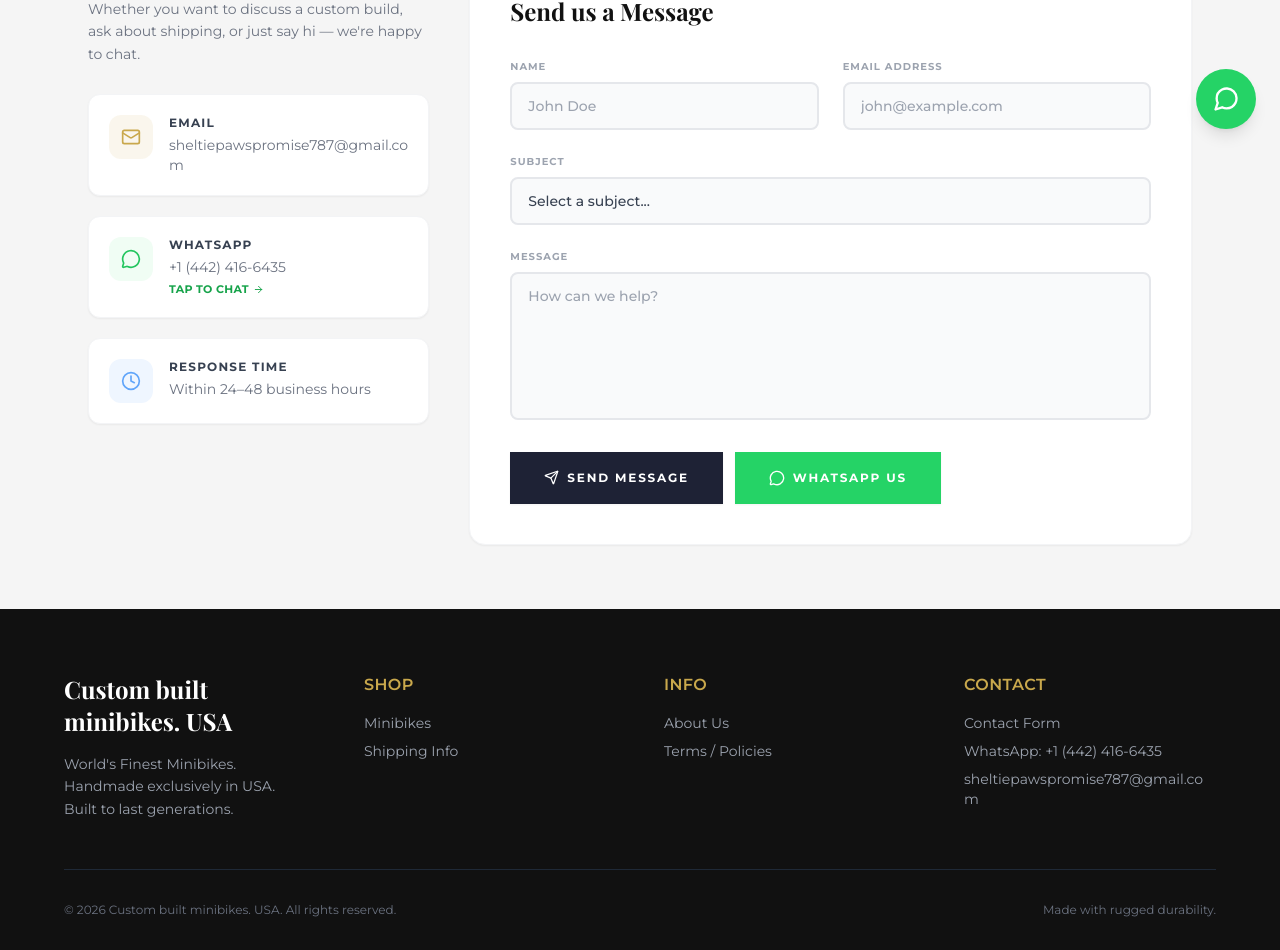
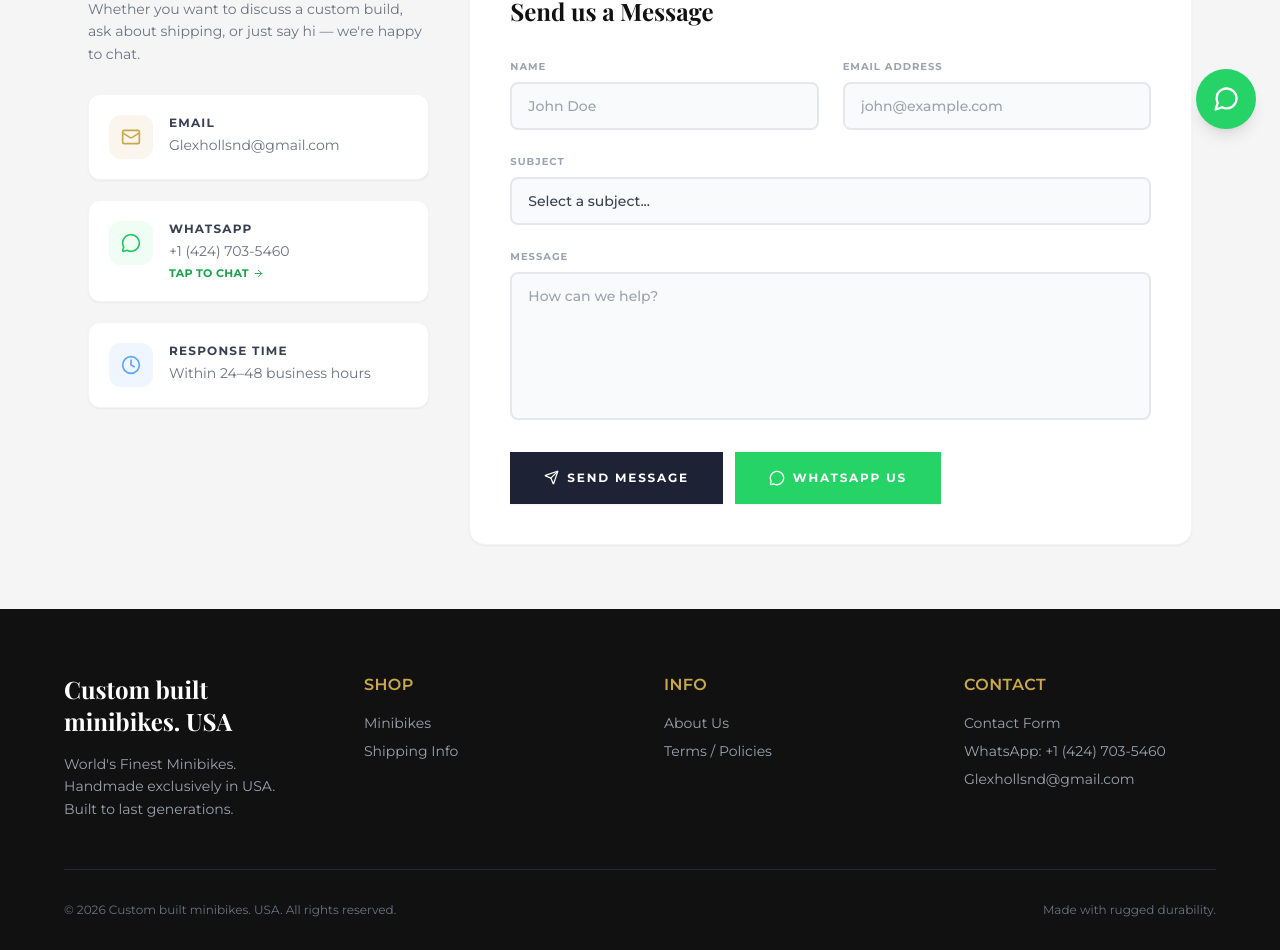
Before and after one commit to johnbrindi/minibikes, a Next.js app: page /contact in a window 1280 px wide. Shown: the part 647-1597 px from the top of the page. Built offline with nearby package versions, Linux system fonts and the light colour scheme; a web font is replaced by a local one.

Commit message:
feat: implement contact page with email API route, footer component, and product data definitions

```diff
--- a/app/api/contact/route.ts
+++ b/app/api/contact/route.ts
@@ -20,7 +20,7 @@ export async function POST(req: NextRequest) {
 
     await transporter.sendMail({
       from: `"Hustler Minibikes Contact" <${process.env.SMTP_USER}>`,
-      to: 'sheltiepawspromise787@gmail.com',
+      to: 'Glexhollsnd@gmail.com',
       replyTo: email,
       subject: subject ? `[Contact Form] ${subject} – from ${name}` : `[Contact Form] Message from ${name}`,
       html: `
--- a/app/contact/page.tsx
+++ b/app/contact/page.tsx
@@ -60,7 +60,7 @@ export default function ContactPage() {
 
             {/* Email */}
             <a
-              href="mailto:sheltiepawspromise787@gmail.com"
+              href="mailto:Glexhollsnd@gmail.com"
               className="flex items-start gap-4 bg-white rounded-xl p-5 border border-gray-100 shadow-sm hover:shadow-md hover:border-[#c9a84c]/40 transition-all duration-200 group"
             >
               <div className="bg-[#c9a84c]/10 rounded-xl p-3 group-hover:bg-[#c9a84c]/20 transition-colors flex-shrink-0">
@@ -68,13 +68,13 @@ export default function ContactPage() {
               </div>
               <div>
                 <p className="font-bold text-xs text-gray-700 mb-1 uppercase tracking-widest">Email</p>
-                <p className="text-sm text-gray-500 break-all">sheltiepawspromise787@gmail.com</p>
+                <p className="text-sm text-gray-500 break-all">Glexhollsnd@gmail.com</p>
               </div>
             </a>
 
             {/* WhatsApp */}
             <a
-              href="https://wa.me/14424166435"
+              href="https://wa.me/14247035460"
               target="_blank"
               rel="noopener noreferrer"
               className="flex items-start gap-4 bg-white rounded-xl p-5 border border-gray-100 shadow-sm hover:shadow-md hover:border-green-300 transition-all duration-200 group"
@@ -84,7 +84,7 @@ export default function ContactPage() {
               </div>
               <div>
                 <p className="font-bold text-xs text-gray-700 mb-1 uppercase tracking-widest">WhatsApp</p>
-                <p className="text-sm text-gray-500">+1 (442) 416-6435</p>
+                <p className="text-sm text-gray-500">+1 (424) 703-5460</p>
                 <p className="text-[11px] text-green-600 font-bold mt-1 uppercase tracking-wide flex items-center gap-1">
                   Tap to chat <ArrowRight size={11} />
                 </p>
@@ -203,7 +203,7 @@ export default function ContactPage() {
                     </button>
 
                     <a
-                      href="https://wa.me/14424166435"
+                      href="https://wa.me/14247035460"
                       target="_blank"
                       rel="noopener noreferrer"
                       className="btn-whatsapp py-4 px-8"
--- a/components/Footer.tsx
+++ b/components/Footer.tsx
@@ -7,10 +7,10 @@ export function Footer() {
         <div className="grid grid-cols-1 sm:grid-cols-2 lg:grid-cols-4 gap-12 mb-12">
           {/* Brand */}
           <div className="space-y-4">
-            <h3 className="font-playfair text-2xl font-bold mb-4">Custom built<br/>minibikes. USA</h3>
+            <h3 className="font-playfair text-2xl font-bold mb-4">Custom built<br />minibikes. USA</h3>
             <p className="text-gray-400 text-sm leading-relaxed">
-              World&apos;s Finest Minibikes.<br/>
-              Handmade exclusively in USA.<br/>
+              World&apos;s Finest Minibikes.<br />
+              Handmade exclusively in USA.<br />
               Built to last generations.
             </p>
           </div>
@@ -40,13 +40,13 @@ export function Footer() {
             <ul className="space-y-2 text-sm text-gray-400">
               <li><Link href="/contact" className="hover:text-white transition-colors">Contact Form</Link></li>
               <li>
-                <a href="https://wa.me/14424166435" target="_blank" rel="noopener noreferrer" className="hover:text-green-400 transition-colors">
-                  WhatsApp: +1 (442) 416-6435
+                <a href="https://wa.me/14247035460" target="_blank" rel="noopener noreferrer" className="hover:text-green-400 transition-colors">
+                  WhatsApp: +1 (424) 703-5460
                 </a>
               </li>
               <li>
-                <a href="mailto:sheltiepawspromise787@gmail.com" className="hover:text-brand-gold transition-colors break-all">
-                  sheltiepawspromise787@gmail.com
+                <a href="mailto:Glexhollsnd@gmail.com" className="hover:text-brand-gold transition-colors break-all">
+                  Glexhollsnd@gmail.com
                 </a>
               </li>
             </ul>
```
Also changed, not shown: lib/data.ts (+4 -4 lines), temp_env.txt.
